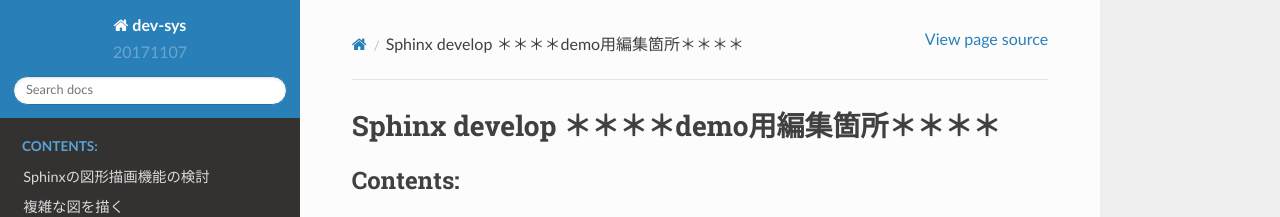
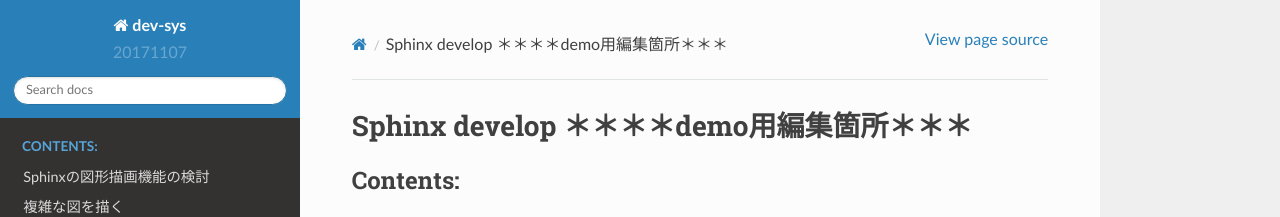
Before and after one commit to h-ci-user01/sphinx, a Sphinx documentation site: the page built from source/index.rst, in a window 1280 px wide. Shown: the top 217 px of the page. Built offline with Sphinx 7.4.7 and the Read the Docs theme 2.0.0, drawn with Linux system fonts in a browser that asks for light colours.

```diff
--- a/source/index.rst
+++ b/source/index.rst
@@ -3,7 +3,7 @@
    You can adapt this file completely to your liking, but it should at least
    contain the root `toctree` directive.
 
-Sphinx develop ＊＊＊＊demo用編集箇所＊＊＊＊
+Sphinx develop ＊＊＊＊demo用編集箇所＊＊＊
 ==============================================
 
 .. toctree::
```
